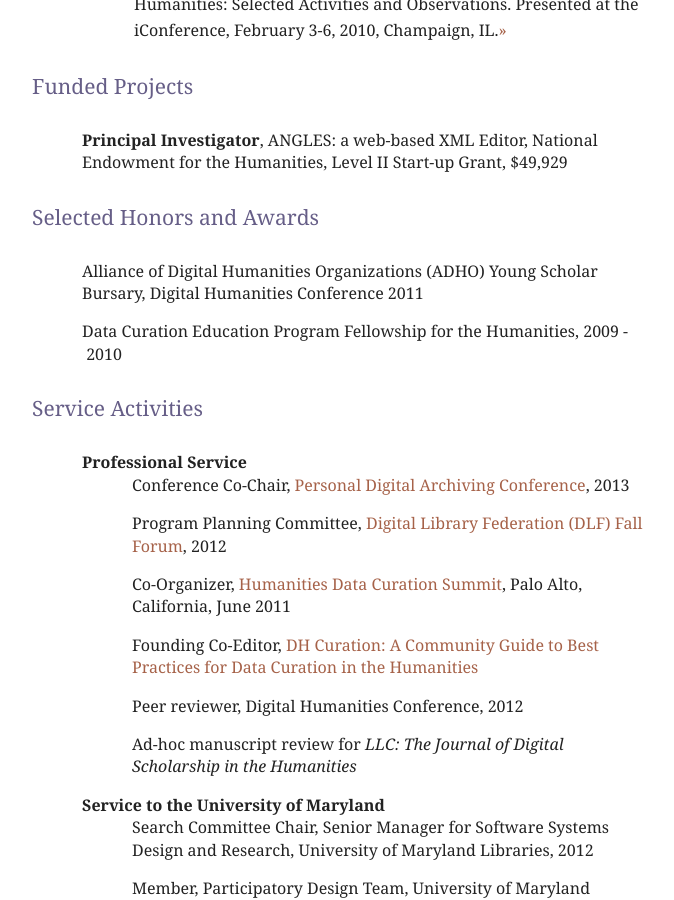
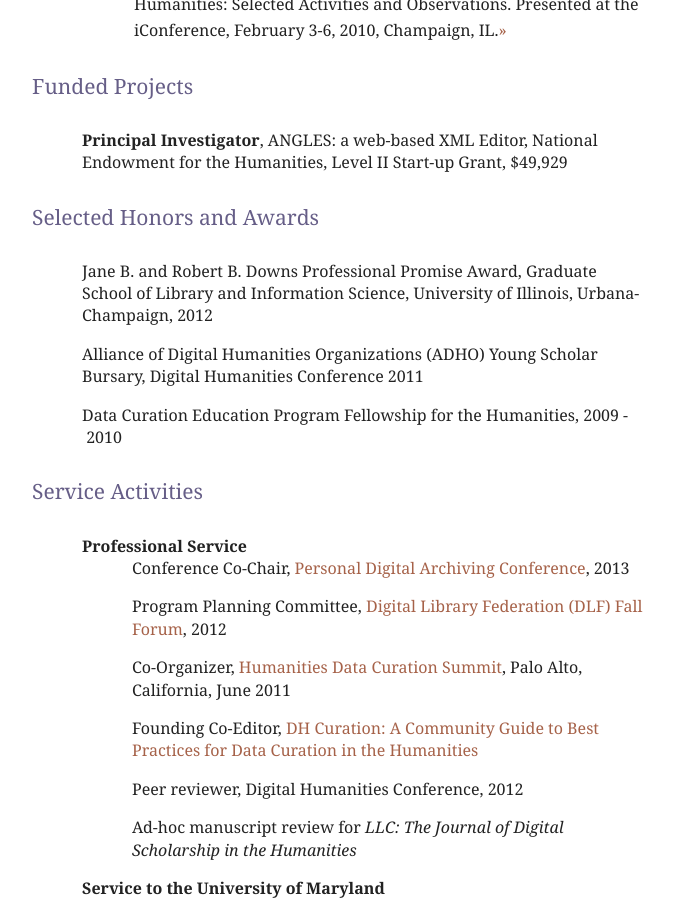
Before and after one commit to trevormunoz/calling-card, a Jekyll site: the page built from about/cv/index.html, in a window 1280 px wide and 900 px high, scrolled down 1982 px. Shown: the whole window, without its empty margins (302-976 px from the left). Built offline with Jekyll 4.4.1, drawn with Linux system fonts in a browser that asks for light colours; nearby versions of some CDN libraries; Markdown is read by kramdown in place of the engine named in the settings.

Commit message:
Adding Downs Professional Promise Award

```diff
--- a/about/cv/index.html
+++ b/about/cv/index.html
@@ -66,6 +66,7 @@
 <div id="awards"  >
          <h4>Selected Honors and Awards</h4>
       <ul>
+        <li>Jane B. and Robert B. Downs Professional Promise Award, Graduate School of Library and Information Science, University of Illinois, Urbana-Champaign, 2012</li>
          <li>Alliance of Digital Humanities Organizations (ADHO) Young Scholar Bursary, Digital Humanities Conference 2011</li>
          <li>Data Curation Education Program Fellowship for the Humanities, 2009&nbsp;-&nbsp;2010</li>
        </ul>
```
